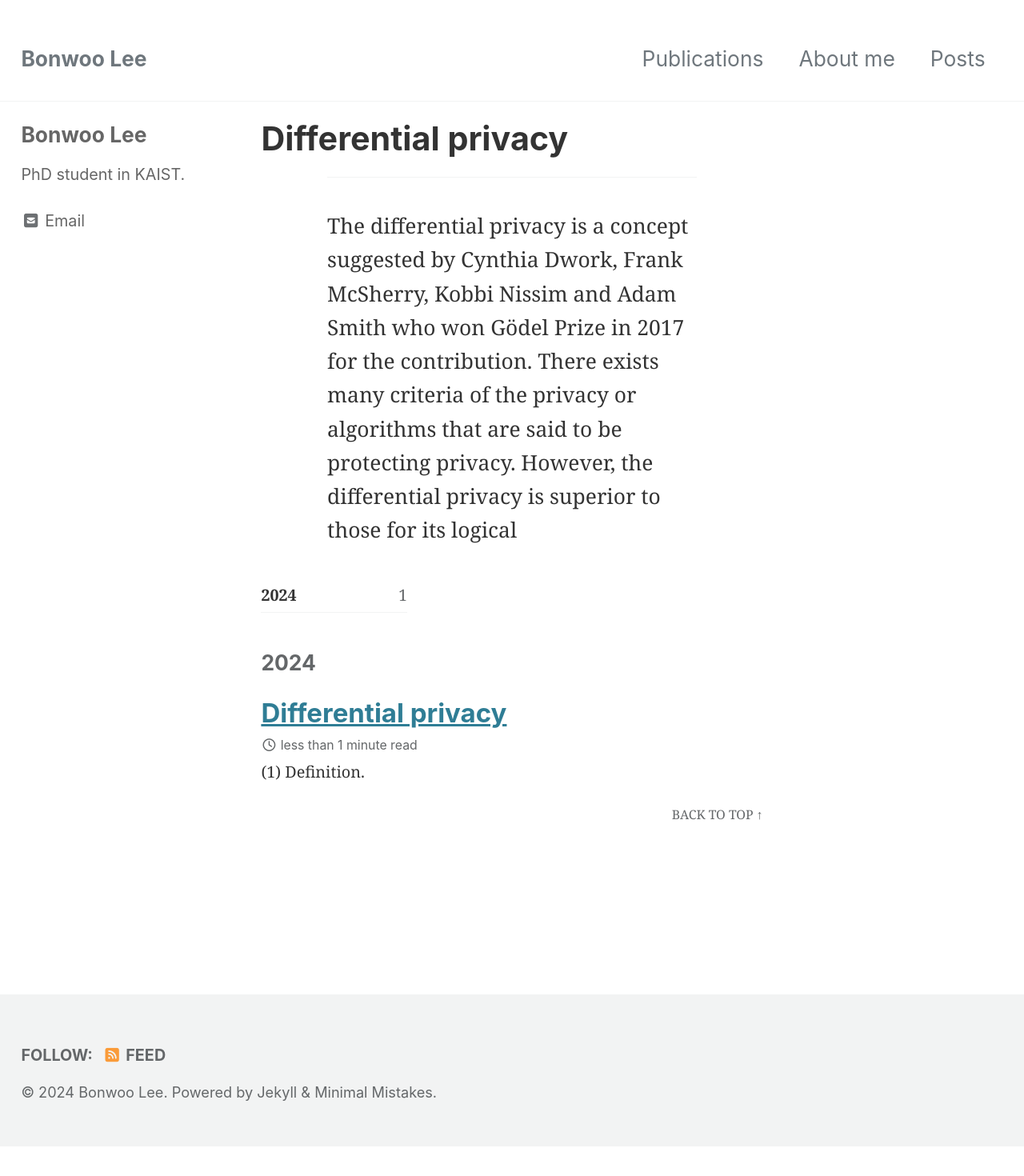
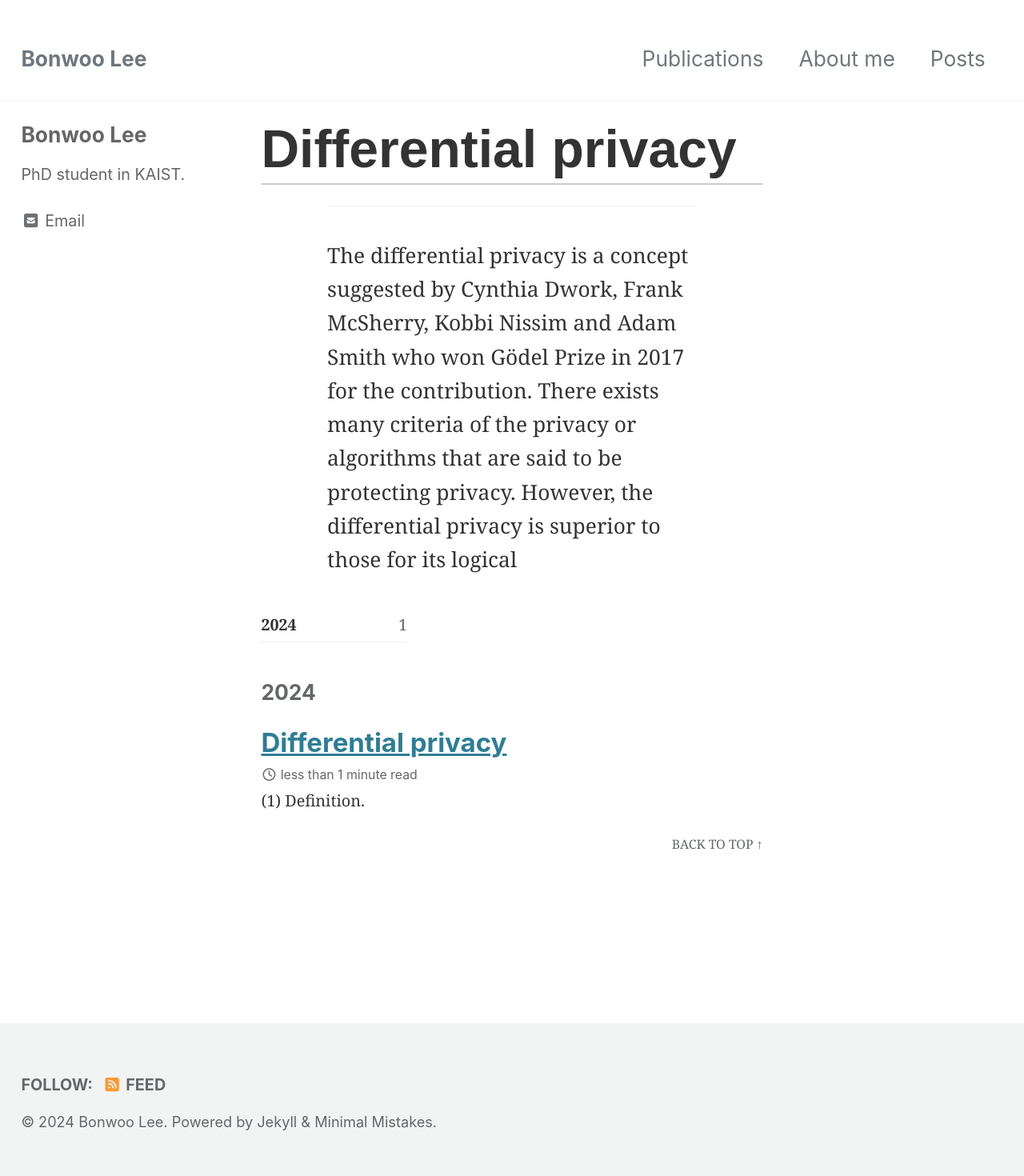
Before and after one commit to righthim/righthim.github.io, a Jekyll site: the page built from _posts/2024-12-29-Differential privacy (definition).md, in a window 1280 px wide. Shown: the whole page at 80% size. Built offline with Jekyll 4.4.1, drawn with Linux system fonts in a browser that asks for light colours; cached includes are drawn as plain includes; before the commit the page ends 1433 px from its top, so only the background shows below that.

Commit message:
Update post custom.css

```diff
--- a/assets/css/post custom.css
+++ b/assets/css/post custom.css
@@ -19,7 +19,7 @@
 
 
 /* Post title styling */
-.post-title {
+.page__title {
   font-family: 'Arial', sans-serif;  /* Change the font of the title (can be customized) */
   font-weight: bold;  /* Make the title bold */
   font-size: 2.5em;   /* Increase the font size */
```
